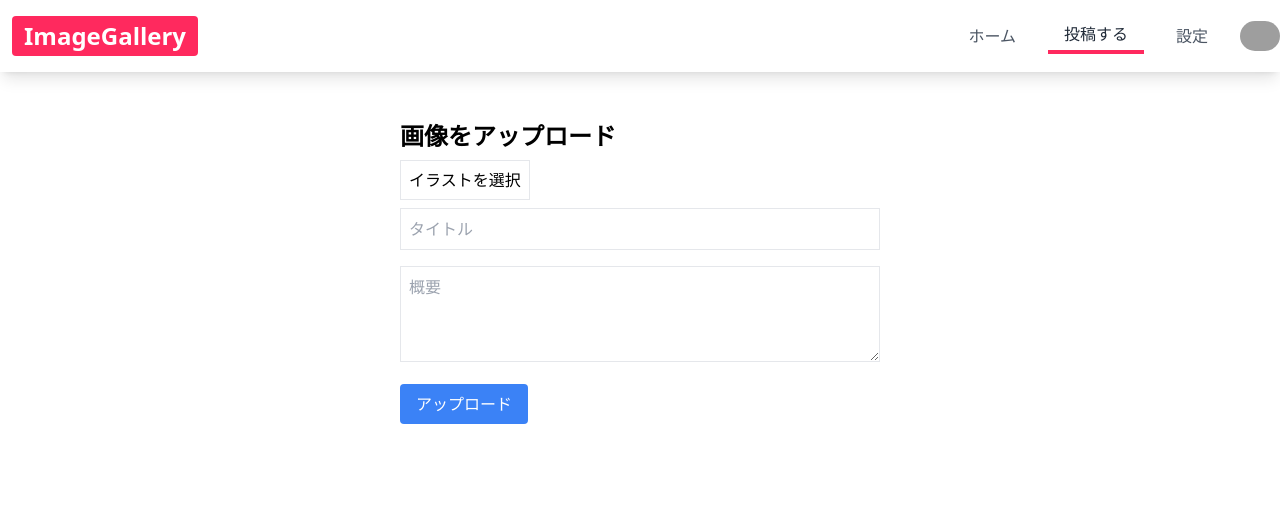
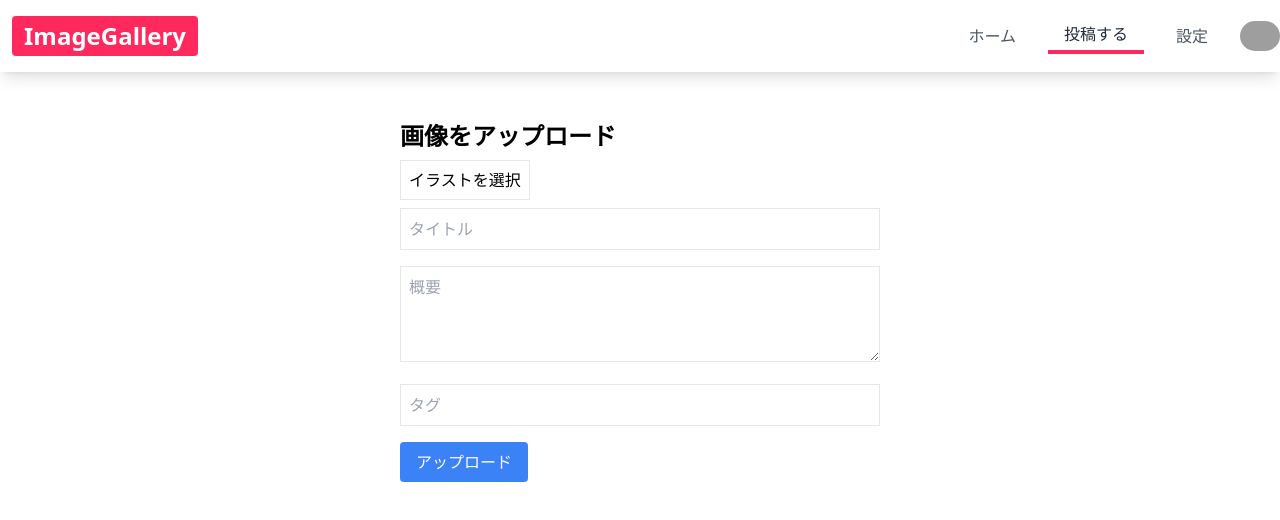
Before and after one commit to shi0n0/Image-Gallery, a Next.js app: page /upload in a window 1280 px wide. Shown: the top 520 px of the page. Built offline with nearby package versions, Linux system fonts and the light colour scheme; no server answers; grey boxes are pictures that could not be loaded.

Commit message:
簡易的にタグの入力欄を追加

```diff
--- a/src/app/upload/page.tsx
+++ b/src/app/upload/page.tsx
@@ -11,6 +11,7 @@ const UploadFile = async (formData: FormData) => {
   const file = formData.get("file") as File;
   const title = formData.get("title");
   const description = formData.get("description");
+  const tag = formData.get("tag")
   const bucket = "Images";
   const imageTable = "Image";
   const session = await getServerSession(nextAuthOptions);
@@ -90,6 +91,13 @@ const UploadFile = async (formData: FormData) => {
           className="border p-2 w-full h-24"
         />
       </div>
+      <div className="mb-4">
+        <input
+          name="tag"
+          placeholder="タグ"
+          className="border p-2 w-full"
+        />
+      </div>
       <button type="submit" className="bg-blue-500 text-white px-4 py-2 rounded hover:bg-blue-600">
         アップロード
       </button>
```
